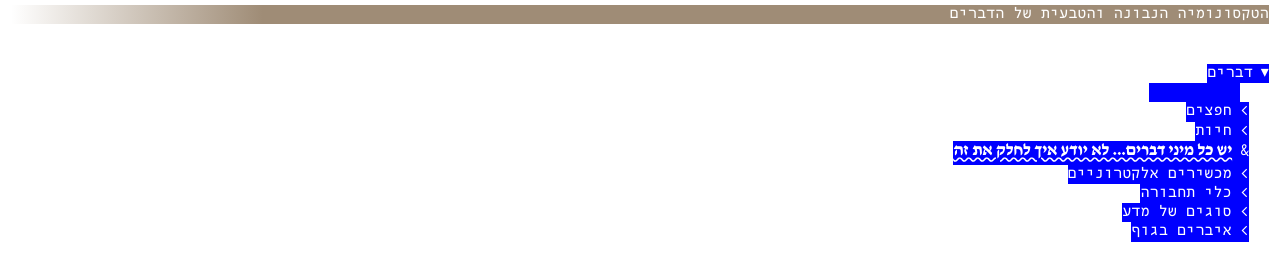
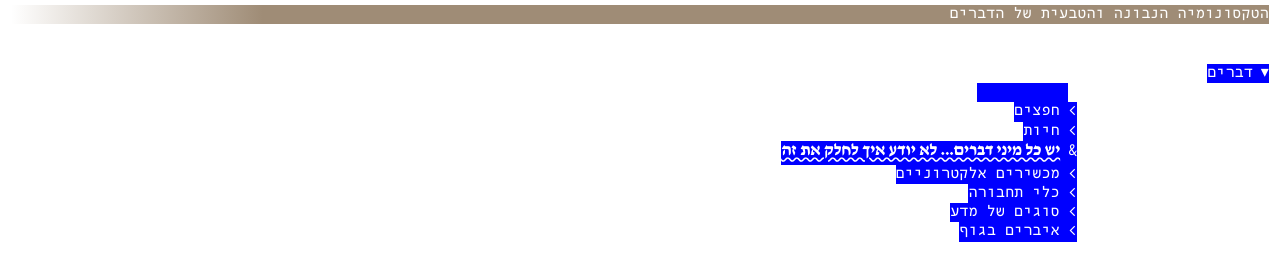
Before and after one commit to alonemanuel/nitt, a website: page index.html in a window 1280 px wide. Both pictures are taken after a click on the element "דברים". Drawn offline with Linux system fonts and the light colour scheme.

Commit message:
Enlarged indent

```diff
--- a/style.css
+++ b/style.css
@@ -115,7 +115,7 @@ main > * {
 
 ul li,
 ul span {
-  padding-right: 20px;
+  padding-right: 15vw;
 }
 
 input {
```
